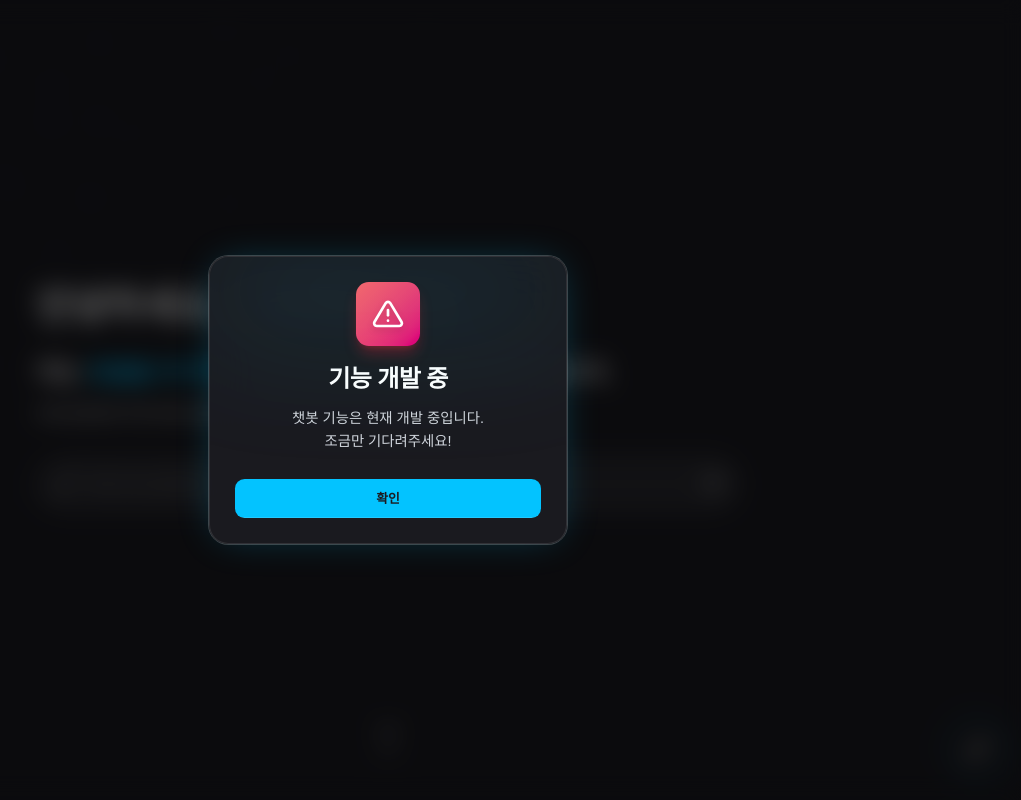
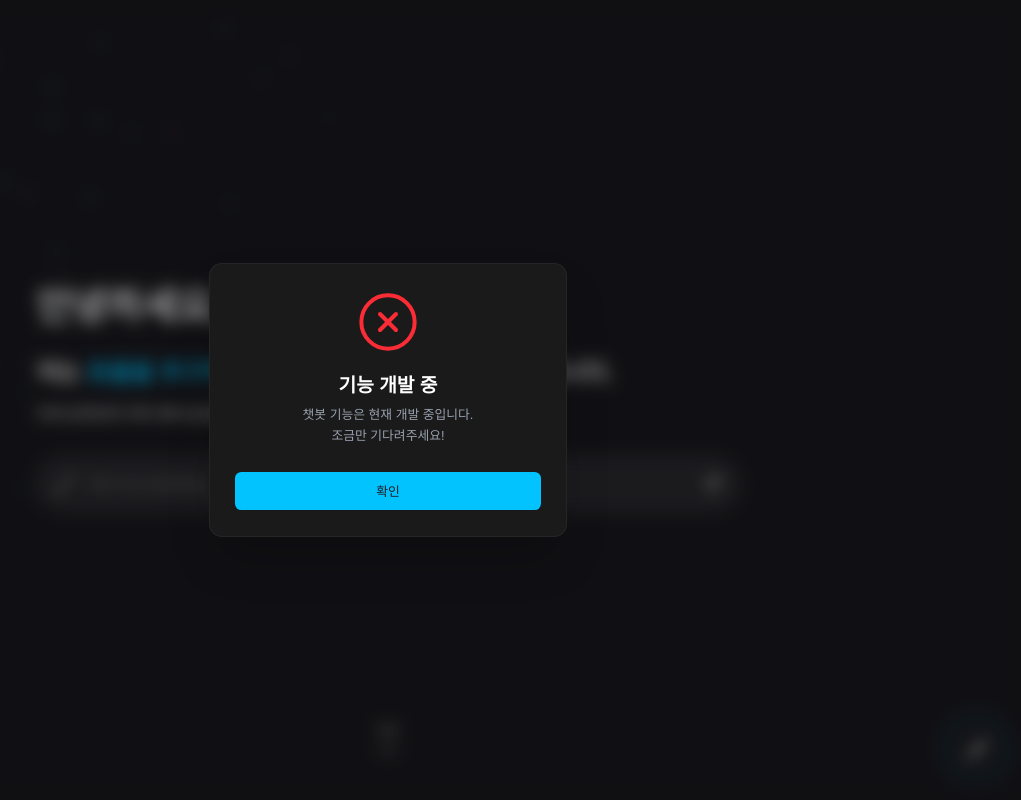
Before and after one commit to HyunZai/hyunzai.com, a Next.js app: page / in a window 1280 px wide. Both pictures are taken after a click on the button 963 px from the left and 484 px from the top of the page. Shown: the top 800 px of the page, without its empty margins (252-1273 px from the left). Built offline with nearby package versions, Linux system fonts and the light colour scheme; a web font is replaced by a local one.

Commit message:
style: AlertModal

```diff
--- a/src/app/components/AlertModal.tsx
+++ b/src/app/components/AlertModal.tsx
@@ -1,7 +1,7 @@
 import React, { useEffect, useState } from "react";
 import { createPortal } from "react-dom";
 import { motion, AnimatePresence } from "framer-motion";
-import { FiCheck, FiAlertTriangle } from "react-icons/fi";
+import { FiCheckCircle, FiXCircle } from "react-icons/fi";
 
 interface AlertModalProps {
   isOpen: boolean;
@@ -53,7 +53,7 @@ export default function AlertModal({
         <div className="fixed inset-0 z-[100] flex items-center justify-center p-4">
           {/* Backdrop */}
           <motion.div
-            className="absolute inset-0 bg-black/60 backdrop-blur-md"
+            className="absolute inset-0 bg-black/40 backdrop-blur-sm"
             initial={{ opacity: 0 }}
             animate={{ opacity: 1 }}
             exit={{ opacity: 0 }}
@@ -62,51 +62,42 @@ export default function AlertModal({
 
           {/* Modal Content */}
           <motion.div
-            className="relative w-full max-w-md overflow-hidden rounded-3xl bg-background/90 backdrop-blur-xl border border-white/10 shadow-[0_0_40px_-10px_rgba(3,195,255,0.3)] ring-1 ring-white/20"
-            initial={{ scale: 0.9, opacity: 0, y: 20 }}
-            animate={{ scale: 1, opacity: 1, y: 0 }}
-            exit={{ scale: 0.9, opacity: 0, y: 20 }}
-            transition={{ type: "spring", damping: 25, stiffness: 300 }}
+            className="relative w-full max-w-sm md:max-w-md overflow-hidden rounded-2xl bg-[#1a1a1a] border border-white/5 shadow-2xl"
+            initial={{ scale: 0.95, opacity: 0 }}
+            animate={{ scale: 1, opacity: 1 }}
+            exit={{ scale: 0.95, opacity: 0 }}
+            transition={{ duration: 0.2 }}
           >
-            {/* Background Gradient Blob */}
-            <div className="absolute top-0 left-1/2 -translate-x-1/2 w-full h-32 bg-gradient-to-b from-cyan-500/20 to-transparent blur-3xl pointer-events-none" />
-
-            <div className="p-8 flex flex-col items-center text-center">
+            <div className="p-6 md:p-8 flex flex-col items-center text-center">
               {/* Icon */}
-              <motion.div
-                initial={{ scale: 0, rotate: -20 }}
-                animate={{ scale: 1, rotate: 0 }}
-                transition={{ delay: 0.1, type: "spring" }}
-                className={`mb-6 w-20 h-20 rounded-2xl flex items-center justify-center shadow-lg ${
+              <div
+                className={`mb-4 md:mb-6 rounded-full flex items-center justify-center ${
                   type === "success"
-                    ? "bg-gradient-to-br from-cyan-400 to-blue-600 shadow-cyan-500/30"
-                    : "bg-gradient-to-br from-red-400 to-pink-600 shadow-red-500/30"
+                    ? "text-green-500"
+                    : "text-red-500"
                 }`}
               >
                 {type === "success" ? (
-                  <FiCheck className="w-10 h-10 text-white drop-shadow-md" />
+                  <FiCheckCircle className="w-16 h-16 md:w-20 md:h-20" style={{ strokeWidth: 1.5 }} />
                 ) : (
-                  <FiAlertTriangle className="w-10 h-10 text-white drop-shadow-md" />
+                  <FiXCircle className="w-16 h-16 md:w-20 md:h-20" style={{ strokeWidth: 1.5 }} />
                 )}
-              </motion.div>
+              </div>
 
               {/* Text */}
-              <h3 className="text-2xl md:text-3xl font-bold text-white mb-4 tracking-tight">
+              <h3 className="text-xl md:text-2xl font-semibold text-white mb-2">
                 {title}
               </h3>
-              <p className="text-gray-300 leading-relaxed text-base md:text-lg whitespace-pre-line">
+              <p className="text-gray-400 text-sm md:text-base leading-relaxed whitespace-pre-line mb-6 md:mb-8">
                 {message}
               </p>
 
               {/* Action Button */}
               <button
                 onClick={onClose}
-                className="mt-8 w-full py-3 bg-foreground text-background font-bold rounded-xl hover:bg-white transition-colors flex items-center justify-center gap-1 group relative overflow-hidden"
+                className="w-full py-2.5 md:py-3 bg-foreground text-background font-medium rounded-lg hover:opacity-90 transition-opacity text-sm md:text-base"
               >
-                <span className="relative z-10 flex items-center gap-2">
-                  확인
-                </span>
-                <div className="absolute inset-0 bg-white/20 translate-y-full group-hover:translate-y-0 transition-transform duration-300" />
+                확인
               </button>
             </div>
           </motion.div>
```
